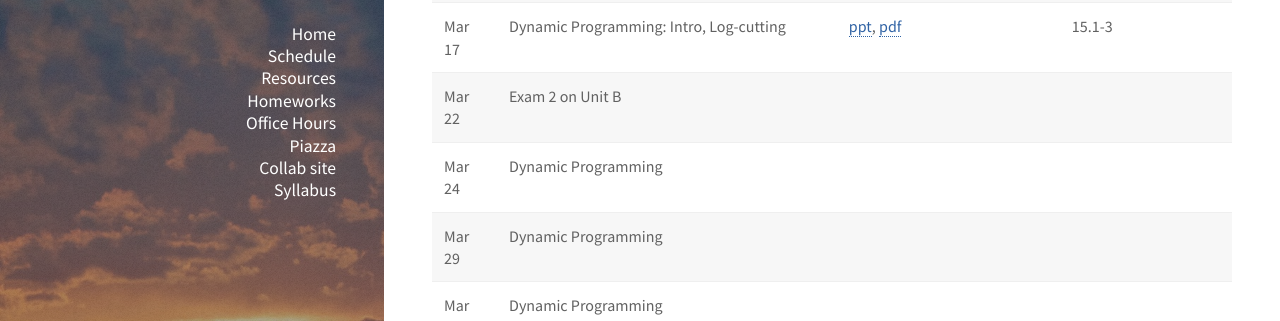
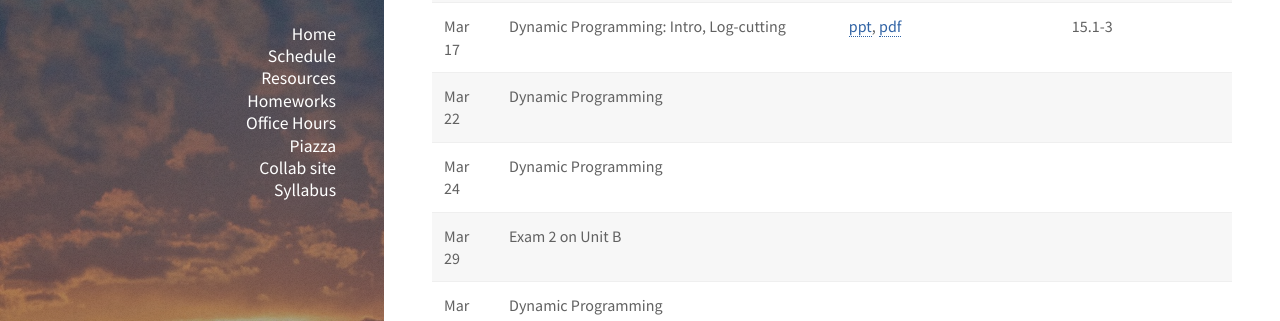
Before and after one commit to uva-cs/cs4102-s22, a Jekyll site: the page built from slides/schedule.md, in a window 1280 px wide and 900 px high, scrolled down 1242 px. Shown: the part 174-495 px from the top of the window. Built offline with Jekyll 4.4.1, drawn with Linux system fonts in a browser that asks for light colours; nearby versions of some CDN libraries; library files that are not in the unit come from our copies.

```diff
--- a/slides/schedule.md
+++ b/slides/schedule.md
@@ -29,9 +29,9 @@ This is a tentative schedule of topics addressed.  As we go through the semester
 | Mar 15  | Retake Exam 1 (also recorded lecture on final Graphs topics)  |                                                                                                                      |          |                                   |
 |         | **Unit C**                                                    |                                                                                                                      |          |                                   |
 | Mar 17  | Dynamic Programming: Intro, Log-cutting                       | [ppt](cs4102-C-lecture1.pptx), [pdf](cs4102-C-lecture1.pdf)                                                          | 15.1-3   |                               |
-| Mar 22  | Exam 2 on Unit B                                              |                                                                                                                      |          |                                   |
+| Mar 22  | Dynamic Programming                                           |                                                                                                                      |          |                                   |
 | Mar 24  | Dynamic Programming                                           |                                                                                                                      |          |                                   |
-| Mar 29  | Dynamic Programming                                           |                                                                                                                      |          |                                   |
+| Mar 29  | Exam 2 on Unit B                                              |                                                                                                                      |          |                                   |
 | Mar 31  | Dynamic Programming                                           |                                                                                                                      |          |                                   |
 | Apr 5   | Greedy Algorithms                                             |                                                                                                                      |          |                                   |
 | Apr 7   | Greedy Algorithms                                             |                                                                                                                      |          |                                   |
```
